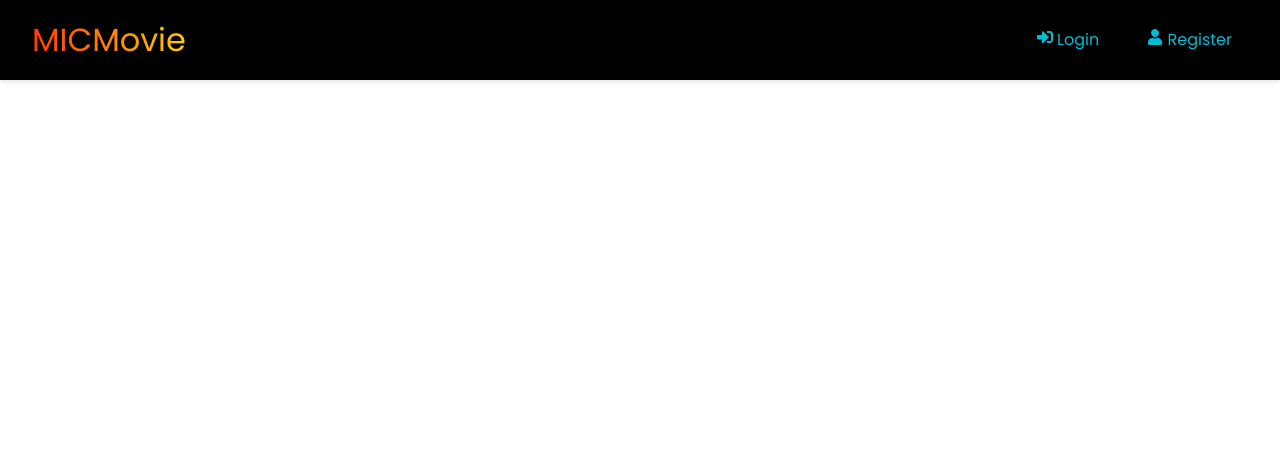
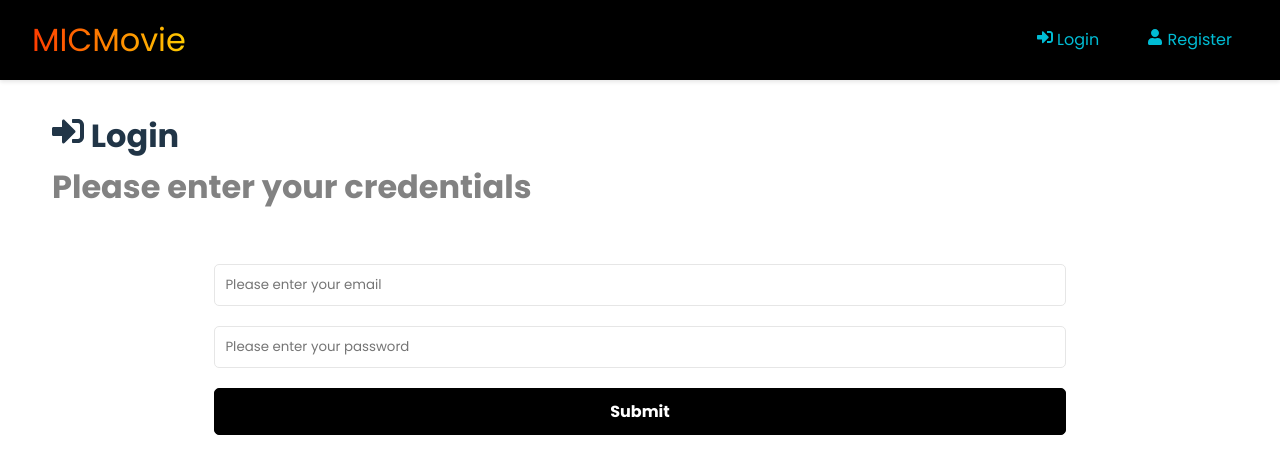
Before and after one commit to Codemaico/movie-app, a React (Vite) app in the folder frontend/: page /movie-app/login in a window 1280 px wide. Shown: the top 474 px of the page. Built offline with nearby package versions, Linux system fonts and the light colour scheme.

Commit message:
Working on Login page

```diff
--- a/frontend/src/pages/login.jsx
+++ b/frontend/src/pages/login.jsx
@@ -1,11 +1,66 @@
-
+import { useState, useEffect } from "react";
+import { FaSignInAlt } from "react-icons/fa";
 
 function Login() {
+  const [formData, setFormData] = useState({
+    email: "",
+    password: "",
+  });
+
+  const { email, password } = formData;
+
+  const onChange = (e) => {
+    setFormData((prevState) => ({
+      ...prevState,
+      [e.target.name]: e.target.value,
+    }));
+  };
+
+  const onSubmit = (e) => {
+    e.preventDefault();
+  };
+
   return (
-    <div style={{zIndex: 1000, color: 'white'}}>
-        Login
-    </div>
-  )
+    <>
+      <section className="heading">
+        <FaSignInAlt /> Login
+        <p>Please enter your credentials</p>
+      </section>
+
+      <section className="form">
+        <form onSubmit={onSubmit}>
+          <div className="form-group">
+            <input
+              type="text"
+              className="form-control"
+              id="email"
+              name="email"
+              value={email}
+              onChange={onChange}
+              placeholder="Please enter your email"
+            />
+          </div>
+          <div className="form-group">
+            <input
+              type="text"
+              className="form-control"
+              id="password"
+              name="password"
+              value={password}
+              onChange={onChange}
+              placeholder="Please enter your password"
+            />
+          </div>
+
+          <div className="form-group">
+            <button type="submit" className="btn btn-block">
+              Submit
+            </button>
+          </div>
+        </form>
+      </section>
+    </>
+  );
 }
 
-export default Login
+export default Login;
--- a/frontend/src/pages/register.jsx
+++ b/frontend/src/pages/register.jsx
@@ -11,9 +11,16 @@
 
   const { name, email, password, password2 } = formData;
 
-  function onChange(e) {
+  const onChange = (e) => {
+    setFormData((prevState) => ({
+      ...prevState,
+      [e.target.name]: e.target.value,
+    }));
+  };
 
-  }
+  const onSubmit = (e) => {
+    e.preventDefault();
+  };
 
   return (
     <>
@@ -23,7 +30,7 @@
       </section>
 
       <section className="form">
-        <form>
+        <form on onSubmit={onSubmit}>
           <div className="form-group">
             <input
               type="text"
@@ -69,7 +76,9 @@
             />
           </div>
           <div className="form-group">
-            <button type="submit" className="btn btn-block">Submit</button>
+            <button type="submit" className="btn btn-block">
+              Submit
+            </button>
           </div>
         </form>
       </section>
```
